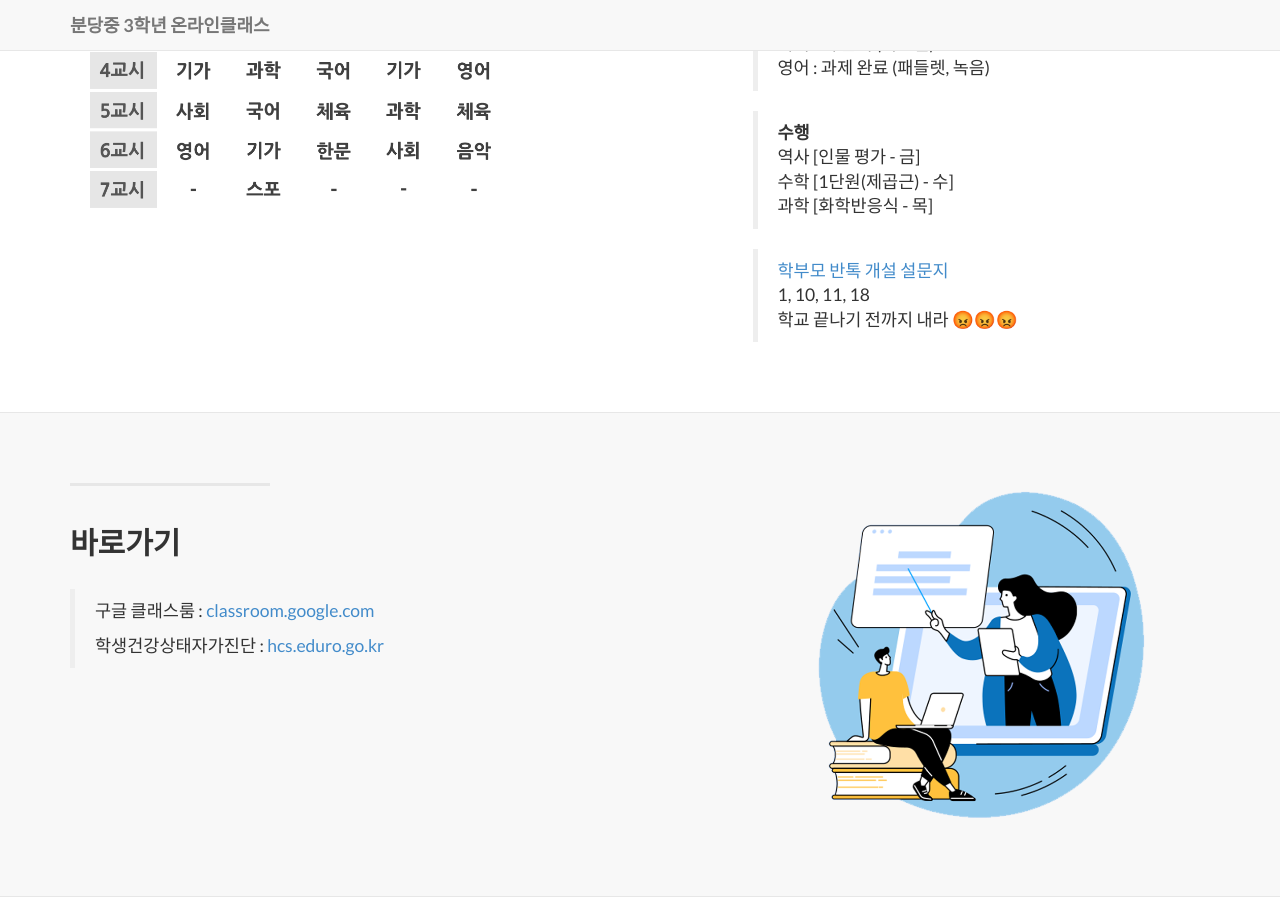
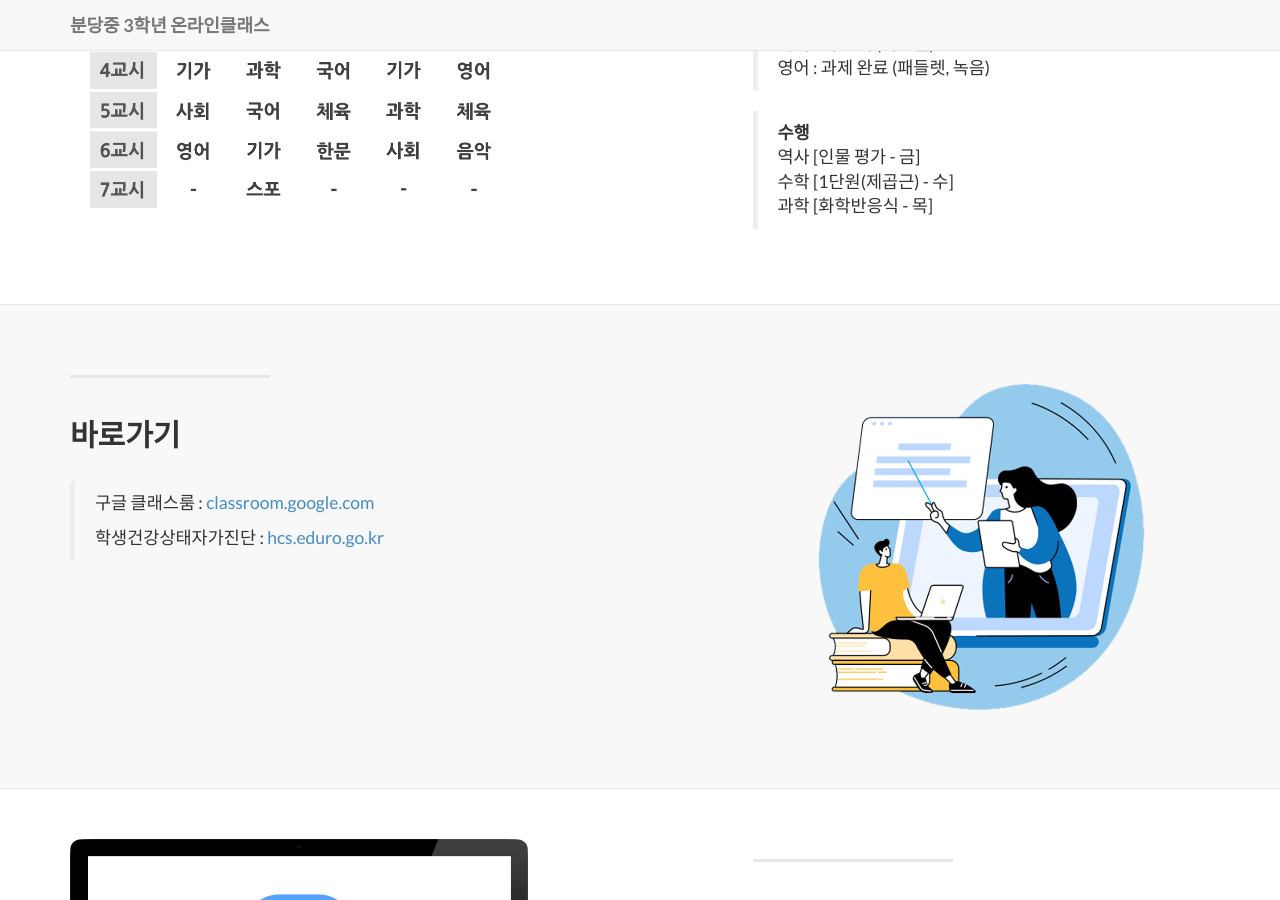
Before and after one commit to bundang-ms-2021/oncl, a Jekyll site: the page built from index.html, in a window 1280 px wide and 900 px high, scrolled down 944 px. Built offline with Jekyll 4.4.1, drawn with Linux system fonts in a browser that asks for light colours; nearby versions of some CDN libraries; library files that are not in the unit come from our copies.

Commit message:
Update 2014-09-21-services-1.markdown

```diff
--- a/_posts/2014-09-21-services-1.markdown
+++ b/_posts/2014-09-21-services-1.markdown
@@ -14,7 +14,3 @@ description: |
   > 역사 [인물 평가 - 금]
   > 수학 [1단원(제곱근) - 수]
   > 과학 [화학반응식 - 목]
-
-  > <a href = "https://forms.gle/hAUZGe9o8KbfpddZ6">학부모 반톡 개설 설문지</a>
-  > 1, 10, 11, 18
-  > 학교 끝나기 전까지 내라 😡😡😡
```
